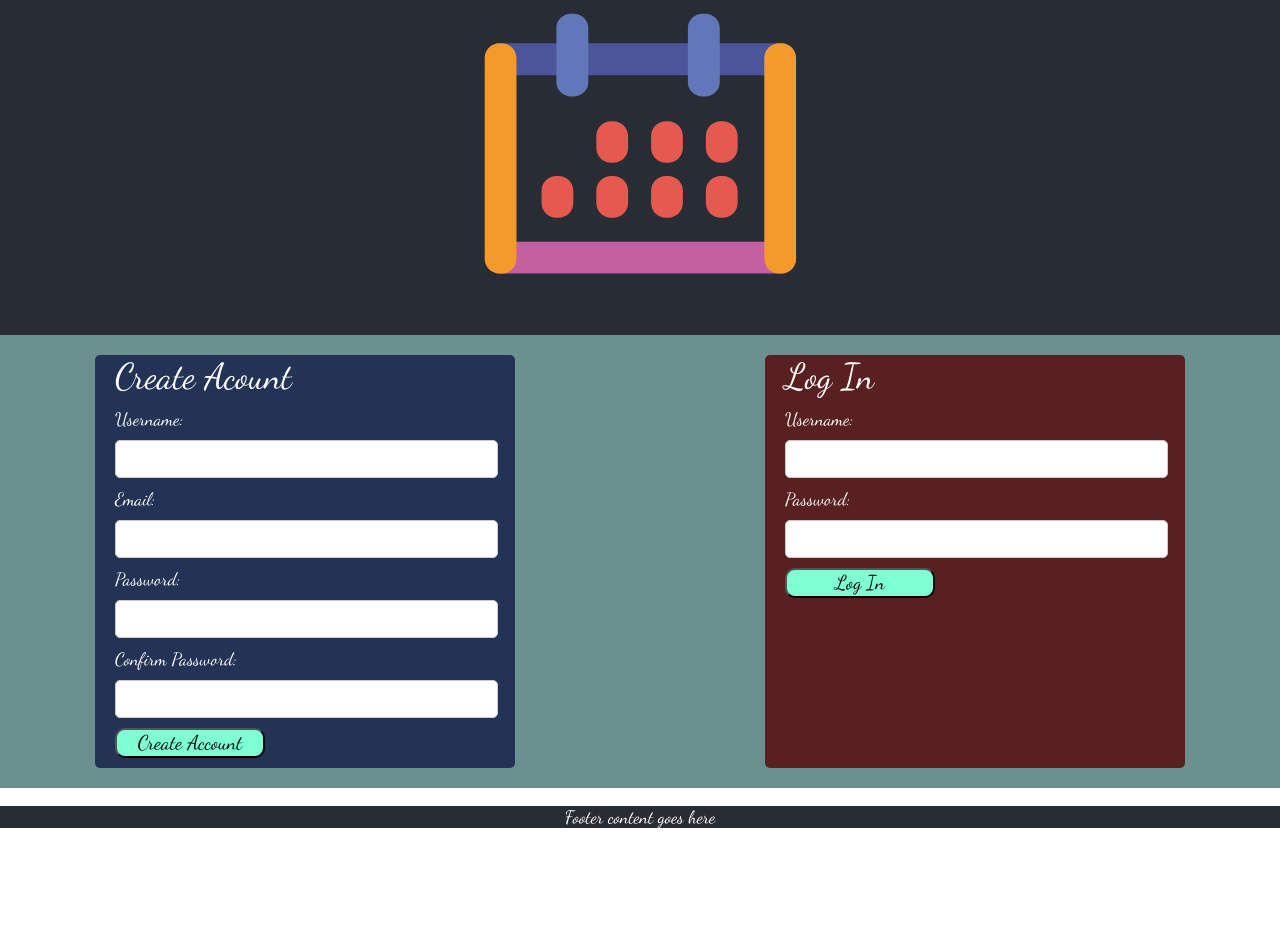
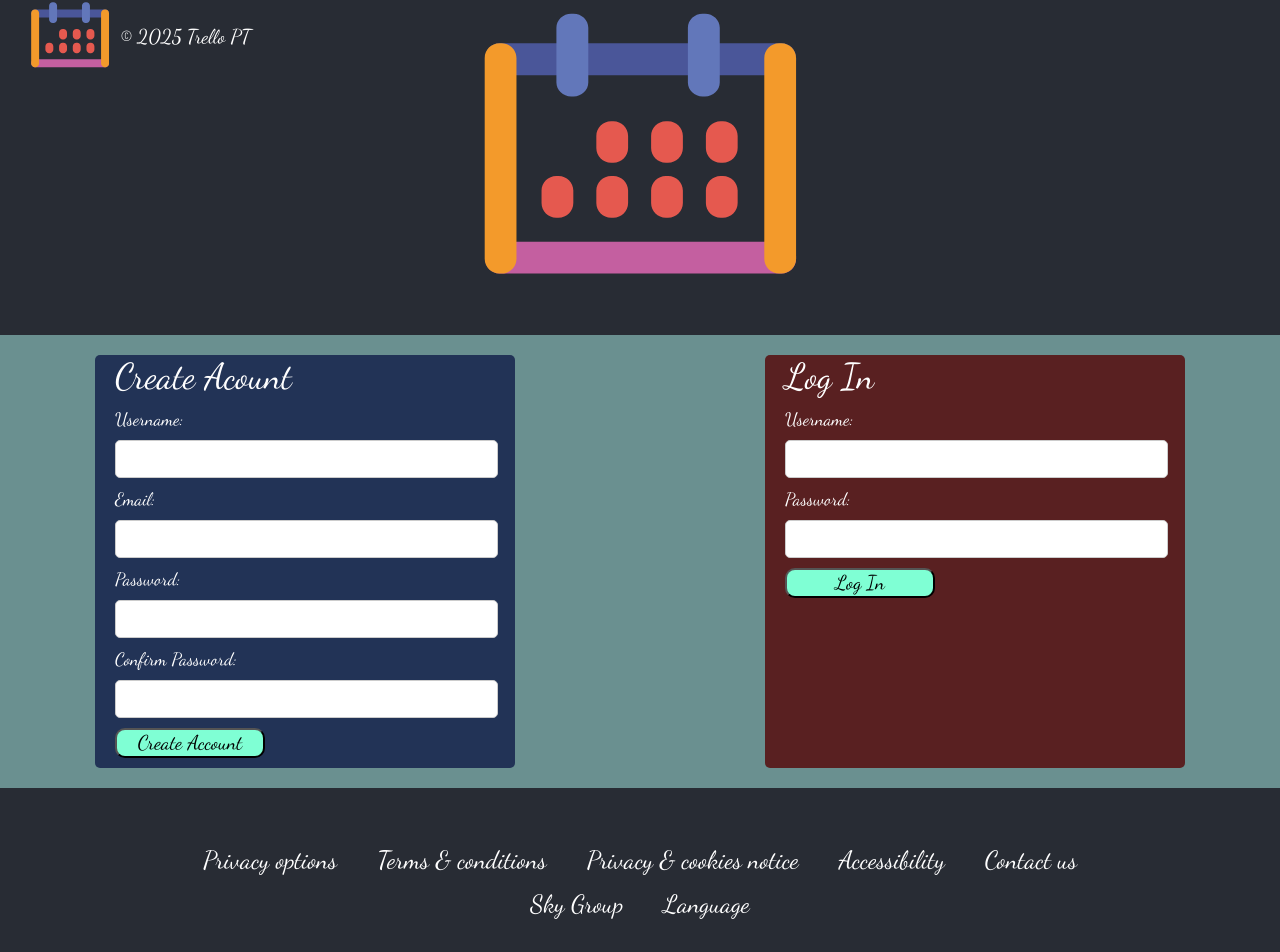
Before and after one commit to diogo00up/Trello-Clone, a React (Create React App) app in the folder frontend/my-app/: page / in a window 1280 px wide. Shown: the part 65-1017 px from the top of the page. Before the commit the page ends 911 px from the top, so only its background shows below. Built offline with nearby package versions, Linux system fonts and the light colour scheme.

Commit message:
added footer, getting rdy for type scrpit conection to my APIS

```diff
--- a/frontend/my-app/src/App.css
+++ b/frontend/my-app/src/App.css
@@ -45,6 +45,8 @@ button{
 
 
 
+
+
 @media (prefers-reduced-motion: no-preference) {
   .App-logo {
     animation: App-logo-spin infinite 20s linear;
@@ -71,12 +73,47 @@ button{
 
 }
 
-.SignUpPageFotter{
+.footer{
+
   background-color: #282c34;
+  color: rgb(255, 255, 255);
+  font-size: 25px;
+  display: flex;
+  flex-direction: column; /* Stack elements vertically *
+  justify-content: center;  /* Centers content horizontally */
+  align-items: center;      /* Centers content vertically */
+  padding: 50px;
+
+}
+
+.footerMainContent2,
+.footerMainContent{
+
+  display: flex;
+  gap: 40px;
+  padding: 7px;
+}
+
+
+
+.LogoInfo{
+  position: absolute;
+  left : 120px;
+  top: 90px;
+  font-size: 20px;
+}
+
+
+
+.footerLogo{
+  position: absolute;
+  top: 60px;  /* Adjust vertical position */
+  left: 30px; /* Adjust horizontal position */
+}
+
+.footerLogoImage{
+  width: 80px;
   height: auto;
-  color: rgb(255, 255, 255);
-  font-size: large;
-
 }
 
 .formContainers{
--- a/frontend/my-app/src/App.js
+++ b/frontend/my-app/src/App.js
@@ -1,5 +1,18 @@
 import logo from './logo.svg';
 import './App.css';
+import React, { useEffect } from 'react';
+
+const MyComponent = () => {
+  useEffect(() => {
+    document.title = 'Your Title Here';
+  }, []);
+
+  return (
+    <div>
+      <h1>Welcome to My App</h1>
+    </div>
+  );
+};
 
 function App() {
   return (
@@ -19,6 +32,35 @@ function App() {
         </a>
       </header>
     </div>
+  );
+}
+
+function FooterCustom(){
+  return (
+    <div className='footer'>
+      <div className='footerLogo'>
+        <img src={logo} className="footerLogoImage" alt="logo" />
+      </div>
+
+      <div className = 'LogoInfo'>
+        <a>© 2025 Trello PT</a>
+      </div>
+
+      <div className='footerMainContent'>
+        <a>Privacy options</a>
+        <a>Terms & conditions</a>
+        <a>Privacy & cookies notice</a>
+        <a>Accessibility</a>
+        <a>Contact us</a>
+      </div>
+
+      <div className='footerMainContent2'>
+        <a>Sky Group</a>
+        <a>Language</a>
+      </div>
+
+    </div>
+
   );
 }
 
@@ -62,15 +104,8 @@ function LogIn(){
 
       </header>
 
-      <footer className ='SignUpPageFotter'>
-        <p>Footer content goes here</p>
-      </footer>
-
-
-
-
+      <FooterCustom />
     </div>
-
   );
 }
 
```
Also changed, not shown: package.json (added, +8 -0 lines), frontend/my-app/src/index.tsx (renamed from frontend/my-app/src/index.js), 1 other file (tests, documents, lock files or other folders).
